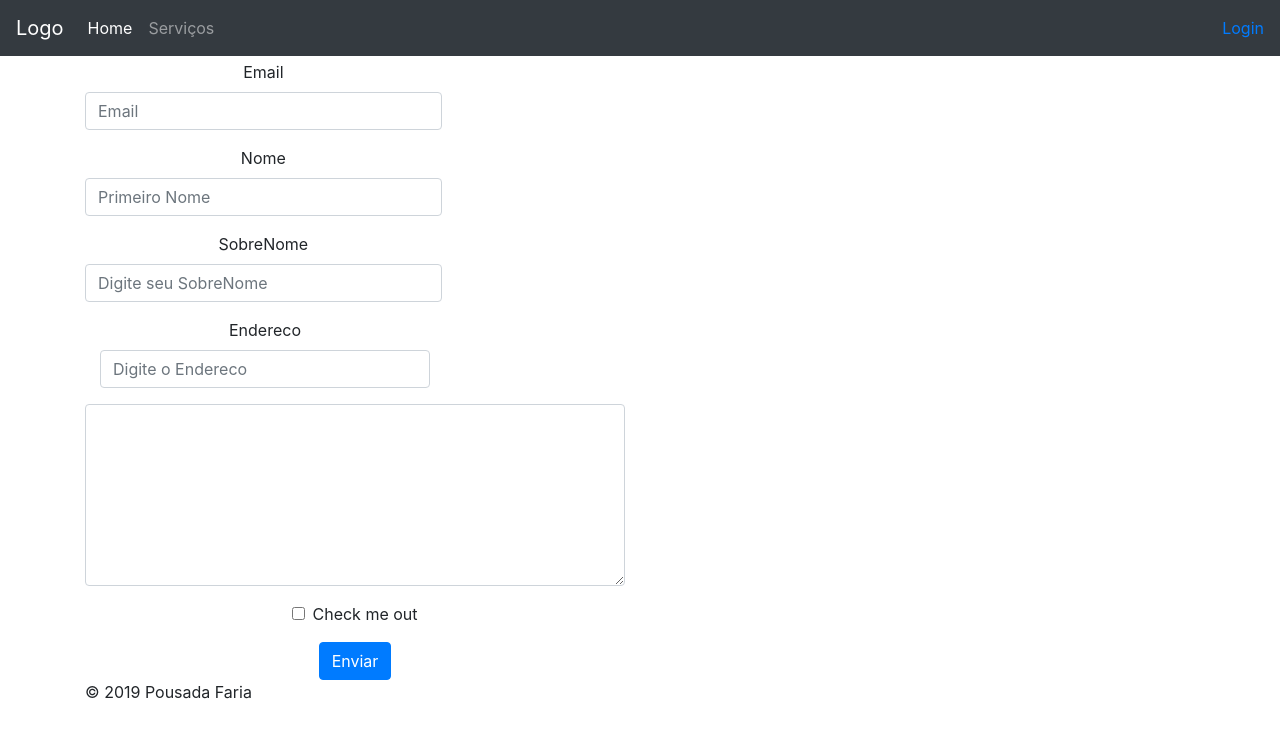
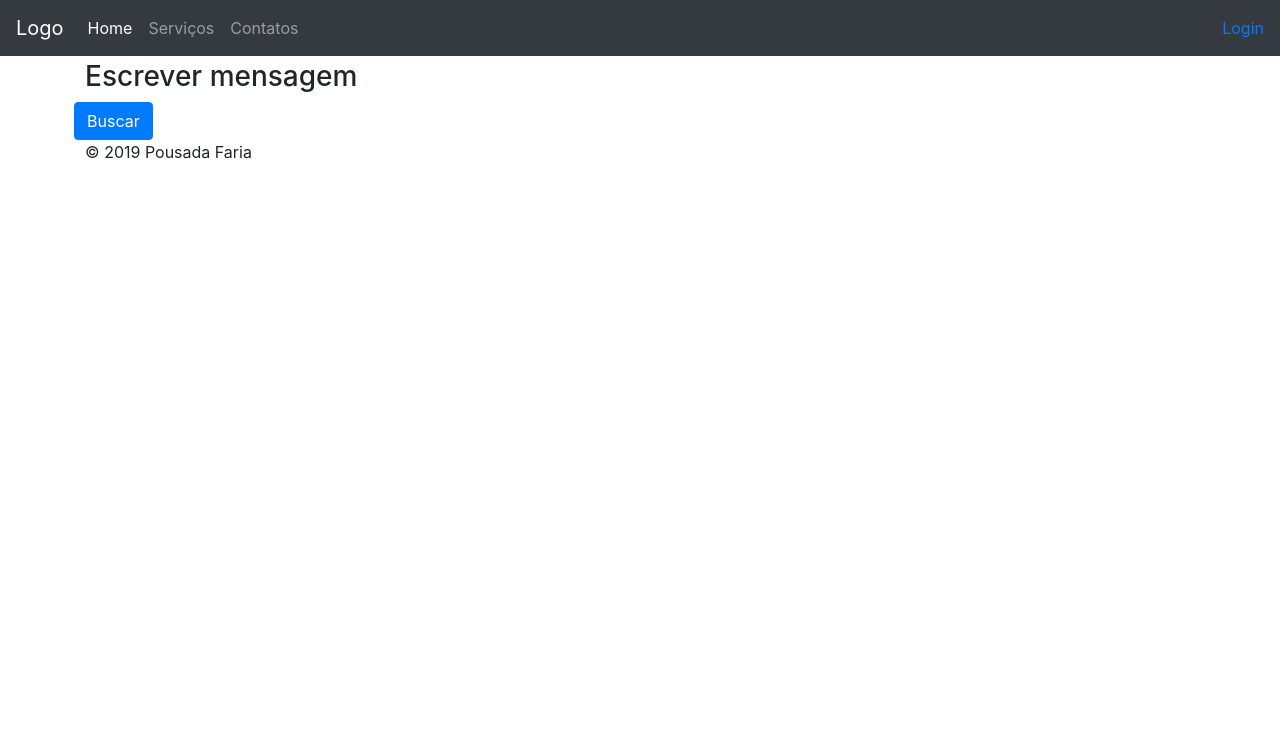
Before and after one commit to rg3915/pousada, a Django app: page /contato/ in a window 1280 px wide. Shown: the top 738 px of the page. Run offline with Django 3.2, Linux system fonts and the light colour scheme; parts of the project's set-up code (start-up, migrations or seed data) failed here and were passed over; some libraries are stand-ins or nearby versions.

Commit message:
Contato a partir da pré-reserva. Close #23

```diff
--- a/pousada/core/forms.py
+++ b/pousada/core/forms.py
@@ -6,4 +6,4 @@
 
     class Meta:
         model = Contato
-        fields = '__all__'
+        exclude = ('receber',)
--- a/pousada/core/models.py
+++ b/pousada/core/models.py
@@ -6,7 +6,7 @@
     sobrenome = models.CharField(max_length=100)
     endereco = models.CharField('endereço', max_length=100)
     mensagem = models.TextField()
-    receber = models.BooleanField()
+    receber = models.BooleanField(default=False)
     email = models.EmailField()
 
     def __str__(self):
--- a/pousada/core/templates/core/contato.html
+++ b/pousada/core/templates/core/contato.html
@@ -1,55 +1,42 @@
 {% extends "base.html" %}
 {% load static %}
+{% load widget_tweaks %}
+
+{% block style %}
+  <style>
+    span.required:after {
+      content: "*";
+      color: red;
+    }
+  </style>
+{% endblock style %}
 
 {% block content %}
-
-<div class="container text-center">
+<div class="container">
+  <h3>Escrever mensagem</h3>
   <div class="row row-space">
     <p> {{ mensagem }} </p>
-    <div class="col-md-6">
+    <div>
       <form action="{% url 'core:contato_add' %}" method="POST">
         {% csrf_token %}
-        <div class="form-row">
-          <div class="form-group col-md-8">
-            <label for="inputEmail4">Email</label>
-            <input type="email" class="form-control" id="inputEmail4"
-            placeholder="Email" name="email">
+        {% for field in form.visible_fields %}
+          <div class="form-group{% if field.errors %} has-error {% endif %}">
+            <label for="{{ field.id_for_label }}">
+              {% if field.field.required %}
+                <span class="required">{{ field.label }} </span>
+              {% else %}
+                {{ field.label }}
+              {% endif %}
+            </label>
+            {% render_field field class="form-control" %}
+            {% for error in field.errors %}
+              <span class="text-muted">{{ error }}</span>
+            {% endfor %}
           </div>
-        </div>
-        <div class="form-row">
-          <div class="form-group col-md-8">
-            <label for="inputNome">Nome</label>
-            <input type="text" class="form-control" id="inputNome"
-            placeholder="Primeiro Nome" name="nome">
-          </div>
-          <div class="form-group col-md-8">
-            <label for="inputSobreNome">SobreNome</label>
-            <input type="text" class="form-control" id="inputNome"
-            placeholder="Digite seu SobreNome" name="sobrenome">
-          </div>
-        </div>
-        <div class="form-group col-md-8">
-          <label for="inputEndereco">Endereco</label>
-          <input type="text" class="form-control" id="inputAddress2"
-          placeholder="Digite o Endereco" name="endereco">
-        </div>
-        <div class="form-group">
-          <textarea cols="65" rows="7" class="form-control" name="mensagem"> </textarea>
-        </div>
-        <div class="form-group">
-          <div class="form-check">
-            <input class="form-check-input" type="checkbox" id="gridCheck" name="receber">
-            <label class="form-check-label" for="gridCheck">
-              Check me out
-            </label>
-          </div>
-        </div>
-        <button type="submit" class="btn btn-primary">Enviar</button>
+        {% endfor %}
+        <button type="submit" class="btn btn-primary ml-1">Buscar</button>
       </form>
-    </div>
-    <div class="col-6">
     </div>
   </div>
 </div>
-
 {% endblock content %}
--- a/pousada/core/templates/core/servicos.html
+++ b/pousada/core/templates/core/servicos.html
@@ -25,7 +25,7 @@
           <li>Café da manhã</li>
           <li style="visibility:hidden">.</li>
         </ul>
-        <button type="button" class="btn btn-lg btn-block btn-outline-primary">Pré-reserva</button>
+        <a class="btn btn-lg btn-block btn-outline-primary" href="{% url 'core:contato' %}">Pré-reserva</a>
       </div>
     </div>
     <div class="card mb-4 shadow-sm">
@@ -39,7 +39,7 @@
           <li>Café da manhã</li>
           <li style="visibility:hidden">.</li>
         </ul>
-        <button type="button" class="btn btn-lg btn-block btn-primary">Pré-reserva</button>
+        <a class="btn btn-lg btn-block btn-primary" href="{% url 'core:contato' %}">Pré-reserva</a>
       </div>
     </div>
     <div class="card mb-4 shadow-sm">
@@ -53,7 +53,7 @@
           <li>Café da manhã</li>
           <li>Almoço</li>
         </ul>
-        <button type="button" class="btn btn-lg btn-block btn-primary">Pré-reserva</button>
+        <a class="btn btn-lg btn-block btn-primary" href="{% url 'core:contato' %}">Pré-reserva</a>
       </div>
     </div>
   </div>
--- a/pousada/core/templates/includes/menu.html
+++ b/pousada/core/templates/includes/menu.html
@@ -12,9 +12,9 @@
         <li class="nav-item">
           <a class="nav-link" href="{% url 'core:servicos' %}">Serviços</a>
         </li>
-        <!-- <li class="nav-item">
-          <a class="nav-link" href="{ url 'core:contato' %}">Contatos</a>
-        </li> -->
+        <li class="nav-item">
+          <a class="nav-link" href="{% url 'core:contato' %}">Contatos</a>
+        </li>
       </ul>
       <ul class="nav navbar-nav navbar-right">
         <li><a href="{% url 'hotel:dashboard' %}">Login</a></li>
--- a/pousada/core/urls.py
+++ b/pousada/core/urls.py
@@ -10,4 +10,9 @@
     path('servicos/', v.servicos, name='servicos'),
     path('contato/', v.contato, name='contato'),
     path('contato/add/', v.contato_add, name='contato_add'),
+    path(
+        'contato/confirmacao/',
+        v.contato_confirmacao,
+        name='contato_confirmacao'
+    ),
 ]
--- a/pousada/core/views.py
+++ b/pousada/core/views.py
@@ -13,11 +13,19 @@
 
 
 def contato(request):
-    return render(request, 'core/contato.html')
+    form = ContatoForm()
+    template_name = 'core/contato.html'
+    context = {'form': form}
+    return render(request, template_name, context)
 
 
 def contato_add(request):
     form = ContatoForm(request.POST or None)
     if form.is_valid():
         form.save()
-    return HttpResponseRedirect(resolve_url('core:home'))
+        return HttpResponseRedirect(resolve_url('core:contato_confirmacao'))
+
+
+def contato_confirmacao(request):
+    template_name = 'core/contato_confirmacao.html'
+    return render(request, template_name)
```
Also changed, not shown: pousada/core/templates/core/contato_confirmacao.html (added, +20 -0 lines), pousada/core/migrations/0002_auto_20191111_1623.py (added), pousada/hotel/migrations/0011_auto_20191111_1623.py (added).
